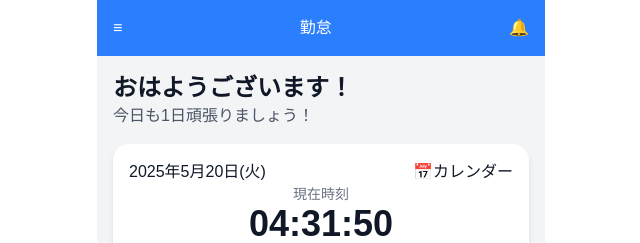
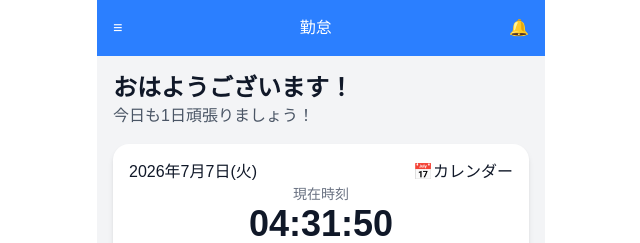
Before and after one commit to Y-Mato/attendance-app, a Next.js app: page / in a window 1280 px wide. Shown: the top 243 px of the page, without its empty margins (319-959 px from the left). Built offline with nearby package versions, Linux system fonts and the light colour scheme.

Commit message:
実際の日付を表示 Fixes #3

```diff
--- a/src/app/page.tsx
+++ b/src/app/page.tsx
@@ -11,6 +11,8 @@ export default function Home() {
 
   const [currentTime, setCurrentTime] = useState("--:--:--")
 
+  const [todayDate, setTodayDate] = useState("")
+
   // 現在時刻リアルタイム表示処理
   useEffect(() => {
     const timer = setInterval(() => {
@@ -21,6 +23,12 @@ export default function Home() {
       setCurrentTime(hh + ":" + mm + ":" + ss)
     }, 1000)
     return () => clearInterval(timer)
+  }, [])
+
+  useEffect(() => {
+    const now = new Date()
+    const week = ["日", "月", "火", "水", "木", "金", "土"]
+    setTodayDate(`${now.getFullYear()}年${now.getMonth() + 1}月${now.getDate()}日(${week[now.getDay()]})`)
   }, [])
 
   // ボタンの下の時刻表示処理
@@ -56,7 +64,7 @@ export default function Home() {
   }
   // 休憩時間を差し引いた実際の労働時間
   const actualMinutes = workedMinutes - breakMinutes
-
+  // 残業時間計算
   const overTime = Math.max(0, workedMinutes - 480)
 
   return(
@@ -85,7 +93,7 @@ export default function Home() {
       {/* 左右離れさせる */}
       <div className="flex justify-between">
         <span>
-          2025年5月20日(火)
+          {todayDate}
         </span>
         <span>
           📅カレンダー
```
